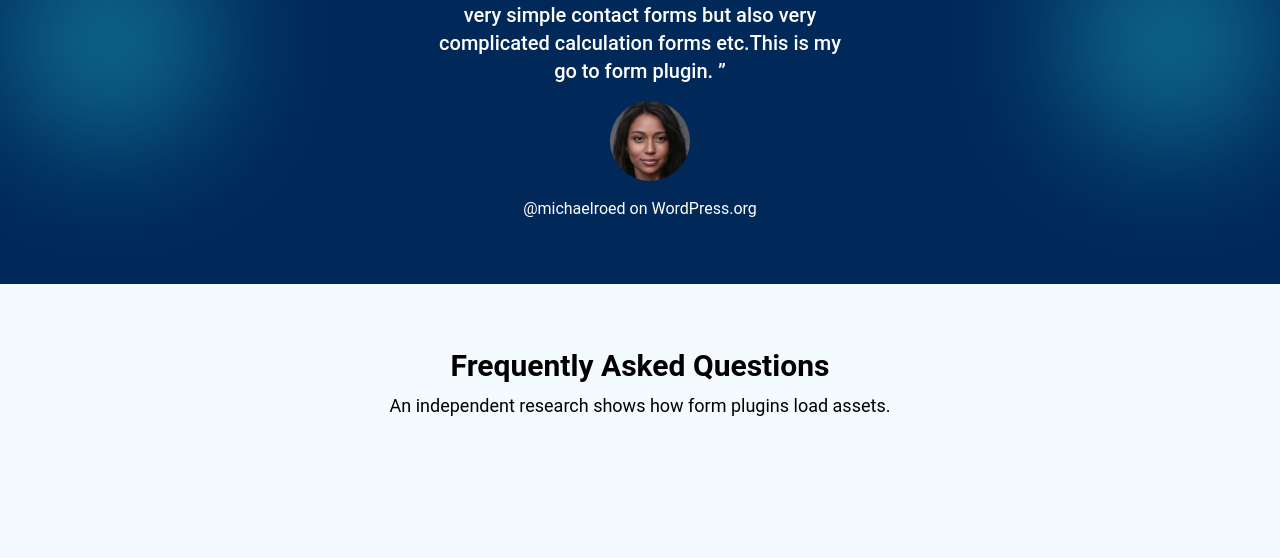
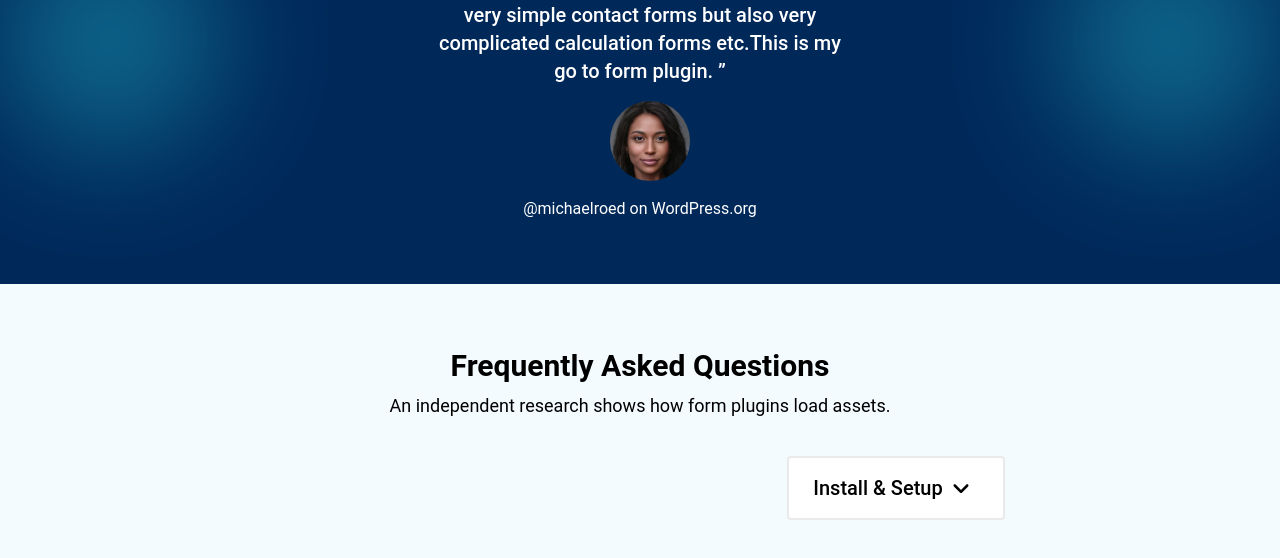
Before and after one commit to ronobir84/fluent-forms, a React (Vite) app: page / in a window 1280 px wide. Shown: the part 7348-7906 px from the top of the page. Built offline with nearby package versions, Linux system fonts and the light colour scheme.

Commit message:
add this main section

```diff
--- a/src/Pages/HomePage/Frequently/Frequently.jsx
+++ b/src/Pages/HomePage/Frequently/Frequently.jsx
@@ -1,3 +1,4 @@
+import { FaAngleDown } from "react-icons/fa6";
 
 const Frequently = () => {
     return (
@@ -6,6 +7,19 @@ const Frequently = () => {
                 <h2 className="text-3xl text-black font-semibold">Frequently Asked Questions</h2>
                 <p className="text-lg text-black">An independent research shows how form plugins load assets.</p>
             </div>
+            <div className="text-center pt-8 relative left-[20%]">
+                <div className="dropdown">
+                    <div tabIndex={0} role="button" className="pl-6 m-1 flex items-center gap-2 px-8  py-4 border-solid border-2 border-[#EAEAEA] bg-[#FFFFFF]  rounded "><span className='text-xl font-medium text-black    '>Install & Setup</span><FaAngleDown className='text-xl font-medium text-black  '></FaAngleDown></div>
+                    <ul tabIndex={0} className="dropdown-content z-[1] menu p-2 shadow bg-white  rounded-box w-36 ">
+                        <li className='text-[#06CDFF] text-xl font-medium'><a>Item 1</a></li>
+                        <li className='text-[#06CDFF] text-xl font-medium'><a>Item 2</a></li>
+                    </ul>
+                </div>
+            </div>
+
+            <div>
+
+            </div>
         </div>
     );
 };
--- a/src/Pages/HomePage/Fully/Fully.jsx
+++ b/src/Pages/HomePage/Fully/Fully.jsx
@@ -24,7 +24,7 @@ const Fully = () => {
                 {/* second card */}
                 <div className="w-96 h-64 bg-[#F4FBFF] rounded-md">
                     <div className="px-10">
-                        <div className="pt-8">
+                        <div className="pt-8 ">
                             <img src={icon2} alt="" />
                         </div>
                         <div className="pt-8 space-y-3">
```
